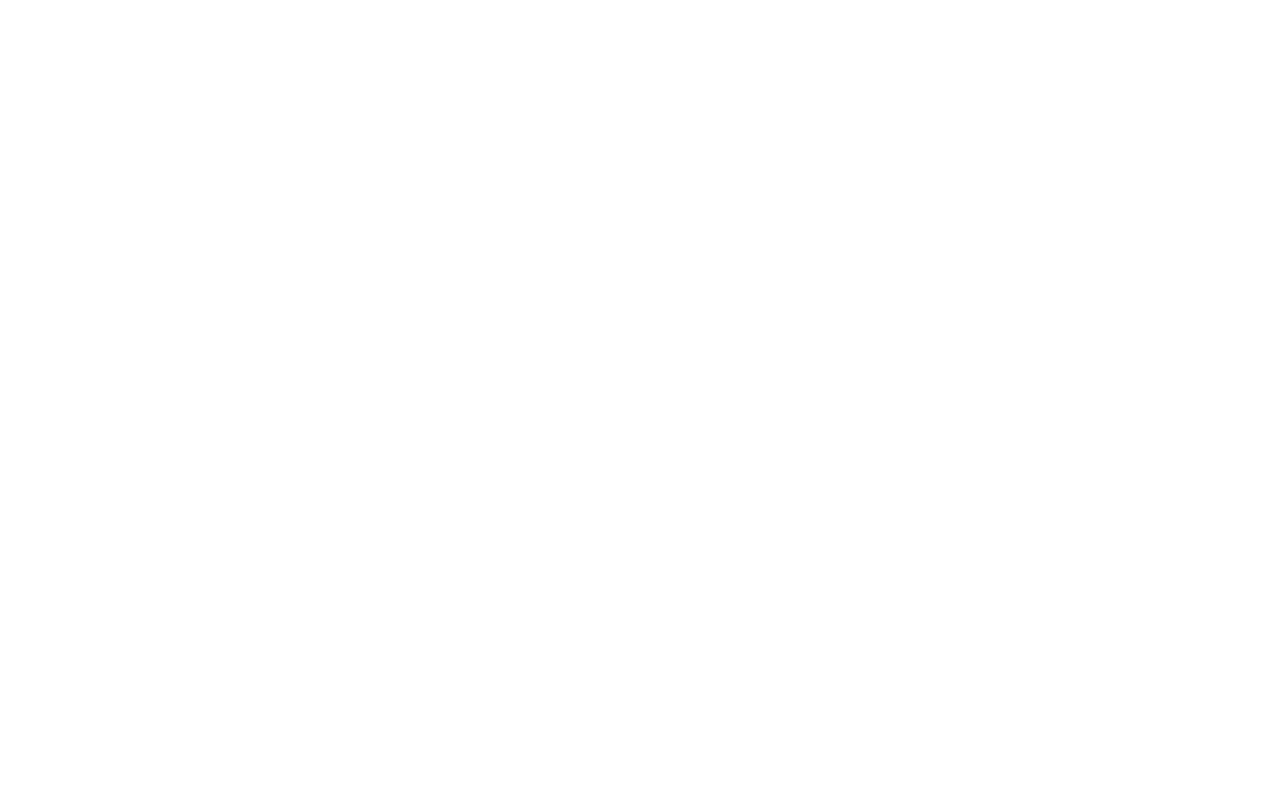
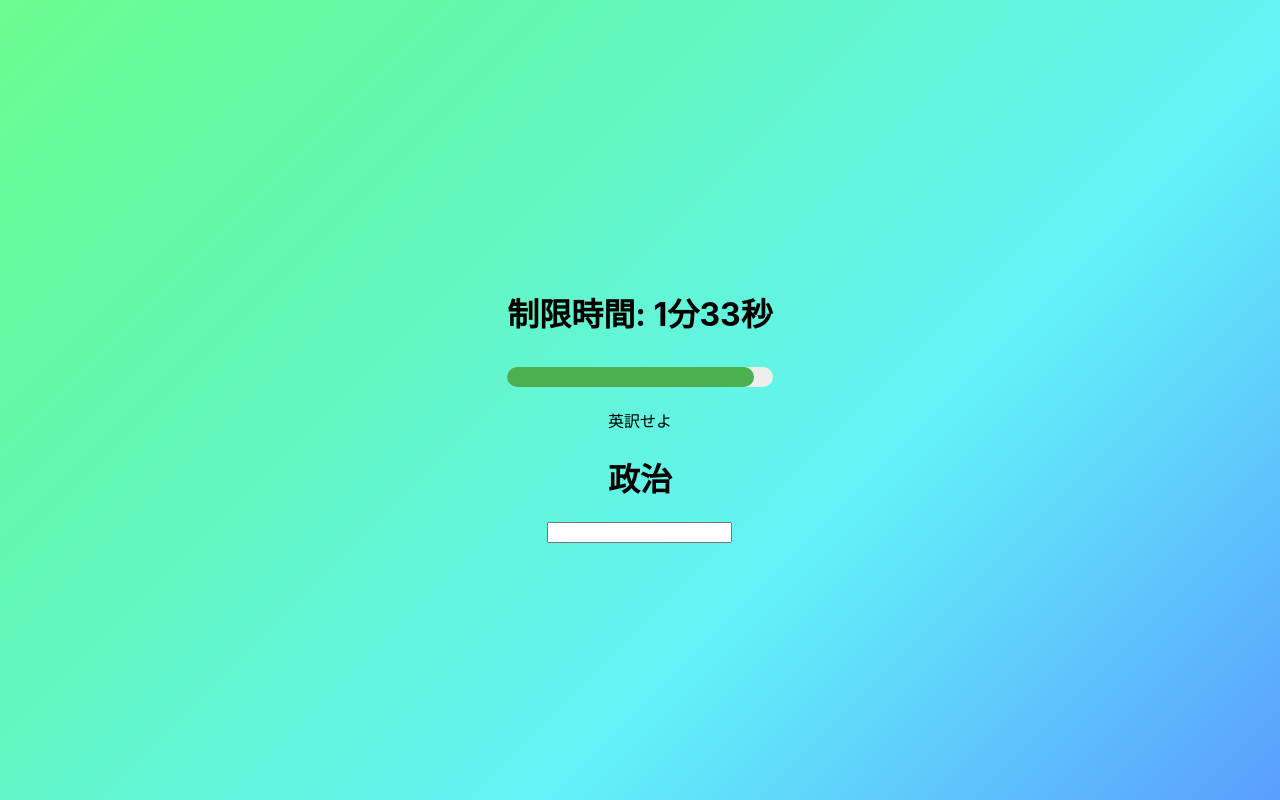
Before and after one commit to shupopo-999/web-app, a React (Create React App) app: page /quiz in a window 1280 px wide. Before the commit this address had no page. Built offline with nearby package versions, Linux system fonts and the light colour scheme; the HTML template or start-up script is replaced by a standard one.

Commit message:
add: titleの追加とゲーム中の背景を追加

```diff
--- a/src/App.css
+++ b/src/App.css
@@ -11,3 +11,34 @@
   height: 100%;
   object-fit: cover;
 }
+
+/* グラデーション背景のスタイル */
+.gradient-background {
+  background: linear-gradient(135deg, #f86267 0%, #e9f862 10%, hsl(125, 100%, 72%) 20%, #62f8ad 30%, #62f3f8 40%, #5993ff 50%,
+   #6562f8 60%, #9a42ff 70%, #df62f8 80%, #f862d3 90%, #ff3939 100%);
+  background-size: 400% 400%;
+  animation: gradientAnimation 10s ease infinite;
+  height: 100vh; /* ビューポート全体をカバー */
+  display: flex;
+  flex-direction: column;
+  align-items: center;
+  justify-content: center;
+}
+
+@keyframes gradientAnimation {
+  0% {
+    background-position: 0% 25%;
+  }
+  25% {
+    background-position: 25% 50%;
+  }
+  50% {
+    background-position: 100% 50%;
+  }
+  75% {
+    background-position: 50% 25%;
+  }
+  100% {
+    background-position: 0% 25%;
+  }
+}
--- a/src/App.tsx
+++ b/src/App.tsx
@@ -4,19 +4,20 @@
 import Quiz from './quiz.json';
 import { BrowserRouter as Router, Routes, Route } from 'react-router-dom';
 import {Result} from './Result';
+import { Title } from './Title';
 
 function App() {
   const [inputValue, setInputValue] = useState("");
   const [quizIndex,setQuizIndex] = useState(Math.floor(Math.random() * Quiz.quiz.length));
   const [result, setResult] = useState("");
-  const [timeInedx] = useState(100);
+  const [timeIndex,setTimeIndex] = useState(100);
 
   const handlesubmit = (e: React.FormEvent<HTMLFormElement>) =>{
     e.preventDefault();
     judgment();
   }
 
-  const handlechenge = (e: React.ChangeEvent<HTMLInputElement>) =>{
+  const handlechange = (e: React.ChangeEvent<HTMLInputElement>) =>{
     setInputValue(e.target.value);
   }
 
@@ -42,7 +43,7 @@
     do{
       nextIndex = Math.floor((Math.random() * Quiz.quiz.length));
     }while(nextIndex === quizIndex);
-    if(timeInedx !== 0){
+    if(timeIndex !== 0){
       setQuizIndex(nextIndex);
     }
   }
@@ -52,11 +53,15 @@
       <Routes>
         <Route
           path="/"
+          element={<Title setTimeIndex={setTimeIndex} />}
+        />
+        <Route
+          path="/quiz"
           element={
-            <div className="App">
+            <div className="App gradient-background">
               <p>
                 <h1>
-                  <Countdown time={timeInedx} />
+                  <Countdown time={timeIndex} />
                 </h1>
                 <p>{setExpl()}</p>
                 <h1>{setQuiz()}</h1>
@@ -65,7 +70,7 @@
                   <input
                     type="text"
                     value={inputValue}
-                    onChange={handlechenge}
+                    onChange={handlechange}
                     className="inputText"
                   />
                 </form>
--- /dev/null
+++ b/src/Title.tsx
@@ -0,0 +1,27 @@
+import React from 'react';
+import { useNavigate } from 'react-router-dom';
+
+type TitleProps = {
+  setTimeIndex: (time: number) => void;
+};
+
+export const Title: React.FC<TitleProps> = ({ setTimeIndex }) => {
+  const navigate = useNavigate();
+
+  const handleTimeSelect = (time: number) => {
+    setTimeIndex(time);
+    navigate('/quiz'); // クイズ画面に遷移
+  };
+
+  return (
+    <div className="title">
+      <h1>クイズアプリ</h1>
+      <p>以下から制限時間を選択してください</p>
+      <div className="time-buttons">
+        <button onClick={() => handleTimeSelect(60)}>1分</button>
+        <button onClick={() => handleTimeSelect(120)}>2分</button>
+        <button onClick={() => handleTimeSelect(300)}>5分</button>
+      </div>
+    </div>
+  );
+};
```
